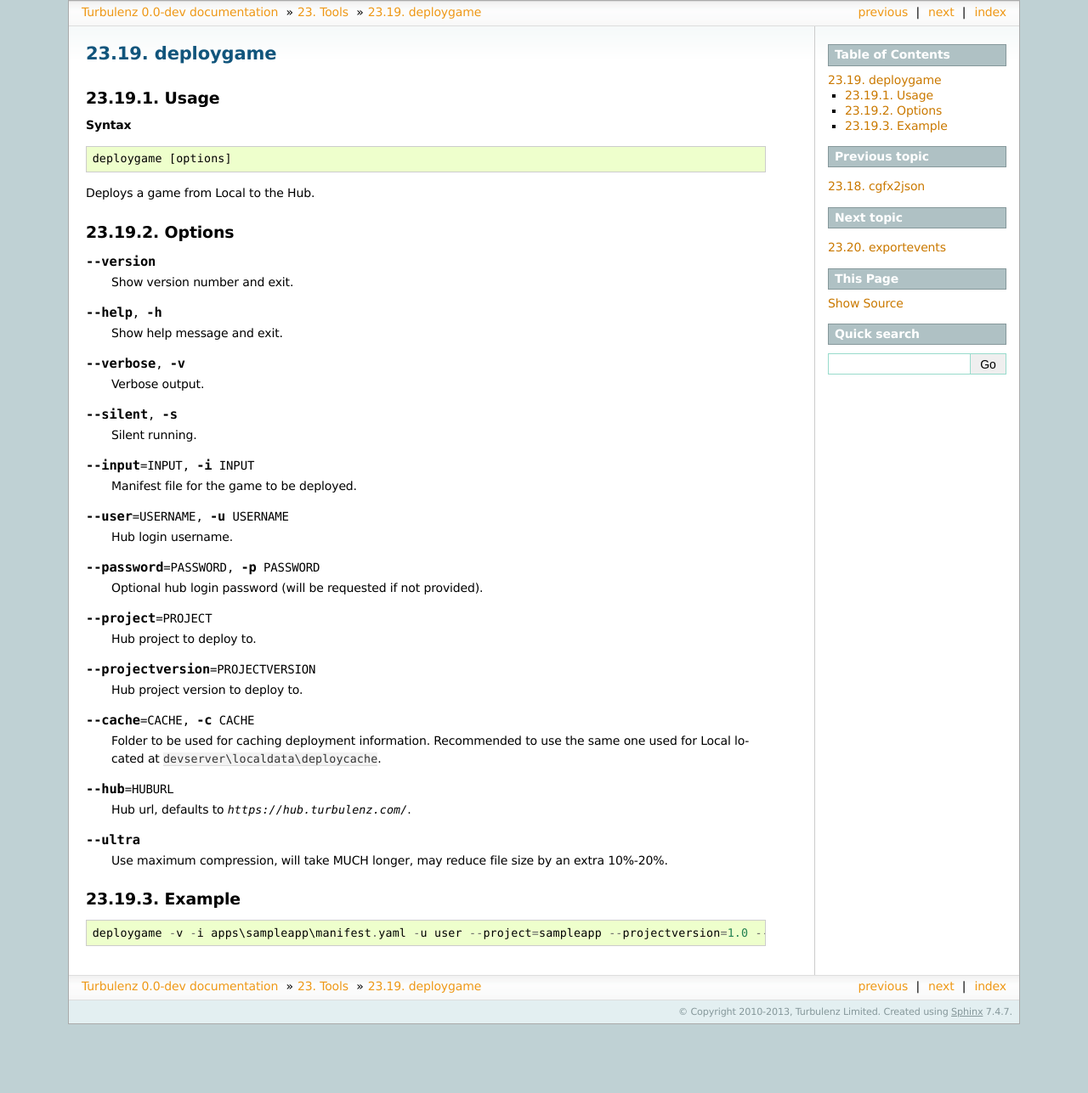
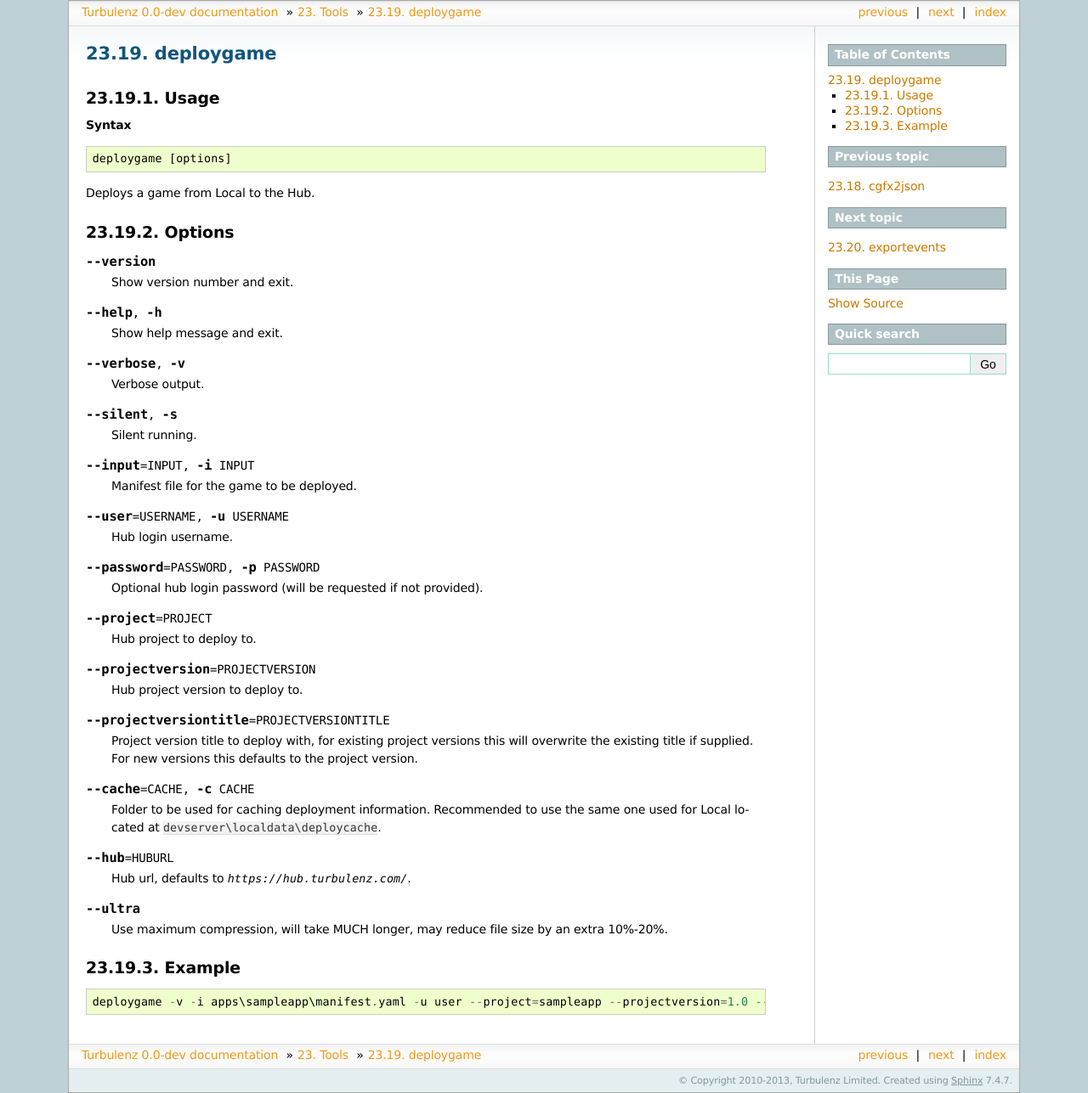
Before and after one commit to turbulenz/turbulenz_engine, a Sphinx documentation site: the page built from docs/source/tools/deploygame.rst, in a window 1280 px wide. Shown: the whole page at 85% size. Built offline with Sphinx 7.4.7, drawn with Linux system fonts in a browser that asks for light colours; before the commit the page ends 1206 px from its top, so only the background shows below that.

Commit message:
Add missing documentation for new deploygame tool switch

```diff
--- a/docs/source/tools/deploygame.rst
+++ b/docs/source/tools/deploygame.rst
@@ -60,6 +60,12 @@ Options
 
     Hub project version to deploy to.
 
+.. cmdoption:: --projectversiontitle=PROJECTVERSIONTITLE
+
+    Project version title to deploy with,
+    for existing project versions this will overwrite the existing title if supplied.
+    For new versions this defaults to the project version.
+
 .. cmdoption:: --cache=CACHE, -c CACHE
 
     Folder to be used for caching deployment information. Recommended to use the same one used for Local located at ``devserver\localdata\deploycache``.
```
